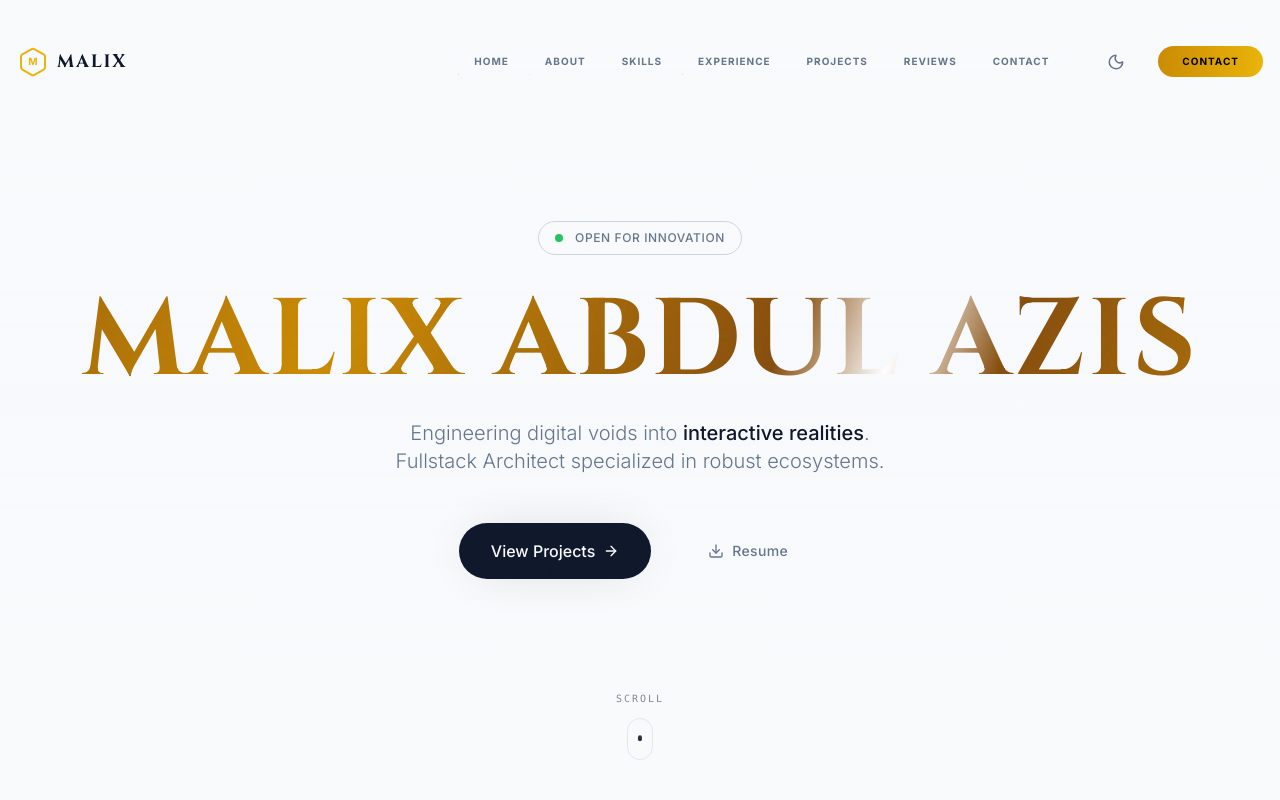
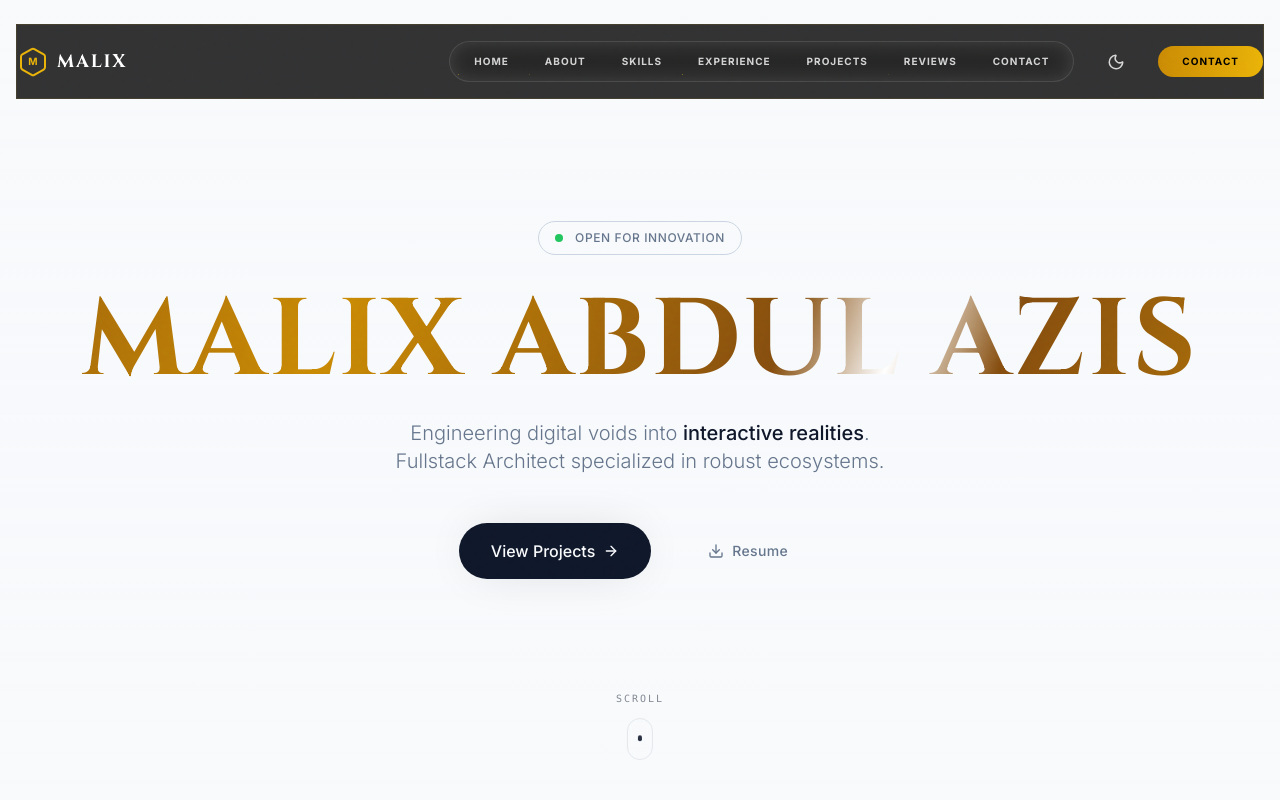
Before and after one commit to morganID/malix-abdul-azis-portfolio, a React (Vite) app: page / in a window 1280 px wide. Shown: the top 800 px of the page. Built offline with nearby package versions, Linux system fonts and the light colour scheme.

Commit message:
style: update navbar to black background with white text in light mode
- Add conditional styling for light theme: black background with white text
- Ensure proper contrast and readability in both themes
- Maintain consistent visual hierarchy across light and dark modes

```diff
--- a/components/Navbar.tsx
+++ b/components/Navbar.tsx
@@ -50,8 +50,8 @@ const Navbar: React.FC = () => {
         transition={{ duration: 0.8, ease: "circOut" }}
         className={`pointer-events-auto transition-all duration-500 ease-[cubic-bezier(0.16,1,0.3,1)] border ${
           isScrolled
-            ? 'bg-black/40 backdrop-blur-xl border-yellow-500/10 rounded-full py-3 px-6 shadow-[0_4px_30px_rgba(0,0,0,0.1)] w-full max-w-[54rem]'
-            : 'bg-transparent border-transparent py-4 px-0 w-full max-w-7xl'
+            ? `${!isDark ? 'bg-black/90 backdrop-blur-xl border-yellow-500/10' : 'bg-black/40 backdrop-blur-xl border-yellow-500/10'} rounded-full py-3 px-6 shadow-[0_4px_30px_rgba(0,0,0,0.1)] w-full max-w-[54rem]`
+            : `${!isDark ? 'bg-black/80 backdrop-blur-xl border-yellow-500/10' : 'bg-transparent border-transparent'} py-4 px-0 w-full max-w-7xl`
         }`}
       >
         <div className="flex justify-between items-center relative overflow-hidden">
@@ -62,19 +62,19 @@ const Navbar: React.FC = () => {
                 <Hexagon className="w-full h-full text-yellow-500 stroke-[1.5] group-hover:rotate-180 transition-transform duration-700" />
                 <span className="absolute text-[10px] font-bold text-yellow-500">M</span>
              </div>
-             <span className="text-lg font-university font-bold tracking-widest text-foreground group-hover:text-yellow-500 transition-colors">
+             <span className={`text-lg font-university font-bold tracking-widest group-hover:text-yellow-500 transition-colors ${!isDark ? 'text-white' : 'text-foreground'}`}>
                 MALIX
              </span>
           </a>
 
           {/* Desktop Nav */}
           <div className="hidden md:flex items-center gap-2 relative z-10">
-            <div className={`flex items-center gap-1 px-2 py-1.5 ${isScrolled ? '' : 'bg-surface/30 backdrop-blur-md rounded-full border border-white/5 pr-2'}`}>
+            <div className={`flex items-center gap-1 px-2 py-1.5 ${isScrolled ? '' : `${!isDark ? 'bg-white/10 backdrop-blur-md rounded-full border border-white/10 pr-2' : 'bg-surface/30 backdrop-blur-md rounded-full border border-white/5 pr-2'}`}`}>
               {NAV_ITEMS.map((item) => (
                 <a
                   key={item.label}
                   href={item.href}
-                  className="relative px-4 py-1.5 text-[10px] uppercase tracking-widest font-bold text-muted hover:text-foreground transition-colors group overflow-hidden"
+                  className={`relative px-4 py-1.5 text-[10px] uppercase tracking-widest font-bold hover:text-yellow-500 transition-colors group overflow-hidden ${!isDark ? 'text-white/80' : 'text-muted hover:text-foreground'}`}
                 >
                   <span className="relative z-10">{item.label}</span>
                   <span className="absolute bottom-0 left-0 w-full h-[1px] bg-yellow-500 -translate-x-full group-hover:translate-x-0 transition-transform duration-300"></span>
@@ -85,7 +85,7 @@ const Navbar: React.FC = () => {
             {/* Theme Toggle */}
             <button
                 onClick={toggleTheme}
-                className="ml-4 p-2 rounded-full text-muted hover:text-yellow-500 transition-colors border border-transparent hover:border-yellow-500/20 hover:bg-yellow-500/5"
+                className={`ml-4 p-2 rounded-full hover:text-yellow-500 transition-colors border border-transparent hover:border-yellow-500/20 hover:bg-yellow-500/5 ${!isDark ? 'text-white/80' : 'text-muted'}`}
                 aria-label="Toggle Theme"
             >
                 {isDark ? <Sun size={18} /> : <Moon size={18} />}
@@ -103,12 +103,12 @@ const Navbar: React.FC = () => {
           <div className="flex gap-4 md:hidden relative z-10 items-center">
              <button
                 onClick={toggleTheme}
-                className="text-foreground p-2"
+                className={`p-2 ${!isDark ? 'text-white' : 'text-foreground'}`}
              >
                 {isDark ? <Sun size={20} /> : <Moon size={20} />}
              </button>
              <button
-                className="text-foreground p-2 hover:text-yellow-500 transition-colors"
+                className={`p-2 hover:text-yellow-500 transition-colors ${!isDark ? 'text-white' : 'text-foreground'}`}
                 onClick={() => setMobileMenuOpen(!mobileMenuOpen)}
              >
                 {mobileMenuOpen ? <X size={24} /> : <Menu size={24} />}
```
